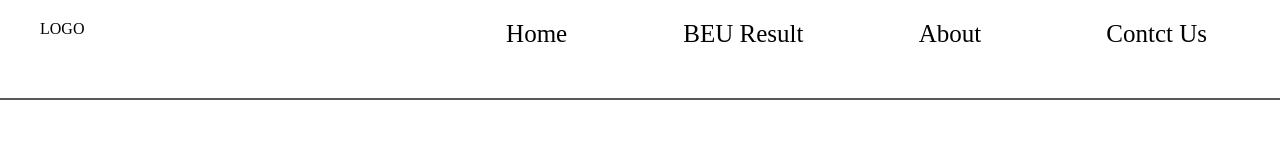
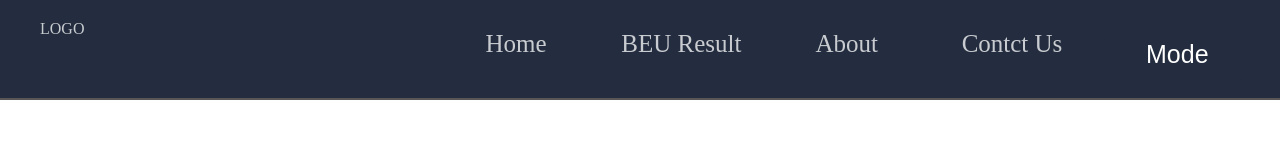
Before and after one commit to gecarwal/BEU-info, a plain HTML site: page index.html in a window 1280 px wide. Drawn offline with Linux system fonts and the light colour scheme.

Commit message:
Added dark mode for nav-bar

```diff
--- a/index.html
+++ b/index.html
@@ -7,7 +7,7 @@
     <title>Home | BEU-Info</title>
 </head>
 <body>
-    <nav class="nav">
+    <nav id="navBar" class="nav nav-dark">
         <div class="nav-left">
             <div class="logo">LOGO</div>
         </div>
@@ -17,8 +17,10 @@
                 <li>BEU Result</li>
                 <li>About</li>
                 <li>Contct Us</li>
+                <li><button onclick="toggleNavMode()" class="btn-sec mode-btn" type="button">Mode</button></li>
             </ul>
         </div>
     </nav>
+    <script src="script.js"></script>
 </body>
 </html>
--- /dev/null
+++ b/script.js
@@ -0,0 +1,4 @@
+function toggleNavMode() {
+    const navMode=document.getElementById("navBar");
+    navMode.classList.toggle("nav-dark");
+}
--- a/style.css
+++ b/style.css
@@ -27,12 +27,13 @@
     display: flex;
     justify-content: space-between;
     /* border: 2px solid black; */
-    height: 50px;
+    /* height: 50px; */
     /* align-items: center; */
     /* padding: 0 20px; */
 }
 .nav ul li{
     /* border: 2px solid red; */
+    padding: 10px;
     display:block;
     width: 100%;
     text-align: center;
@@ -47,3 +48,28 @@
     border-radius: 10px;
     color: #fff;
 }
+
+.nav ul li:nth-last-child(1):hover{
+    border: none;
+    background-color: #fff;
+    border-radius: 10px;
+    color: cadetblue;
+}
+
+
+.mode-btn{
+    padding: 10px;
+    width: 100%;
+    height: 100%;
+    cursor: pointer;
+    border: none;
+    border-radius: 10px;
+    background-color: #232D3F;
+    color: #fff;
+    font-size: 25px;
+}
+
+.nav-dark{
+    background-color: #232D3F;
+    color: #ffffffc0;
+}
```
